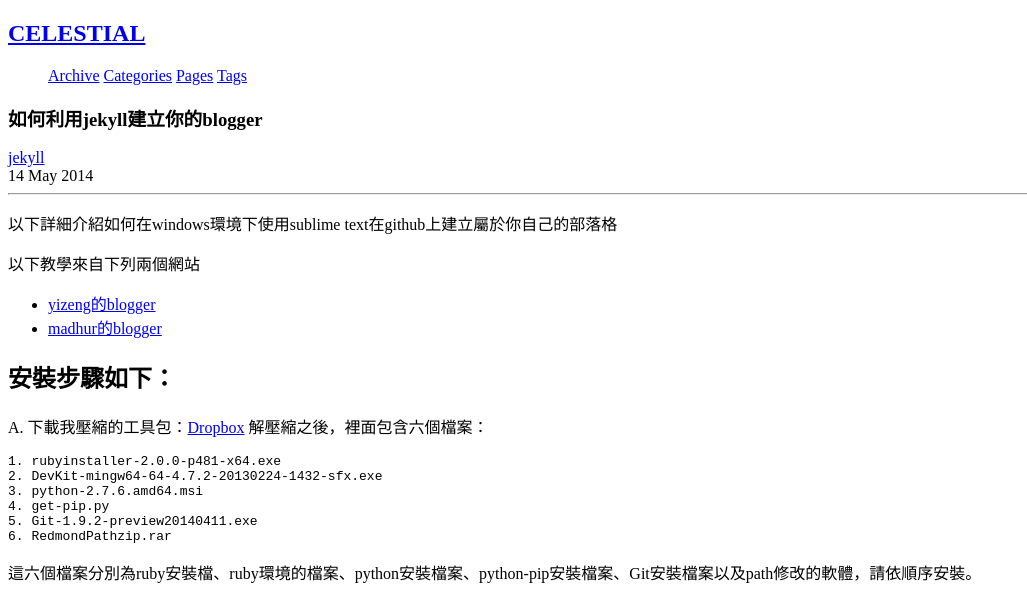
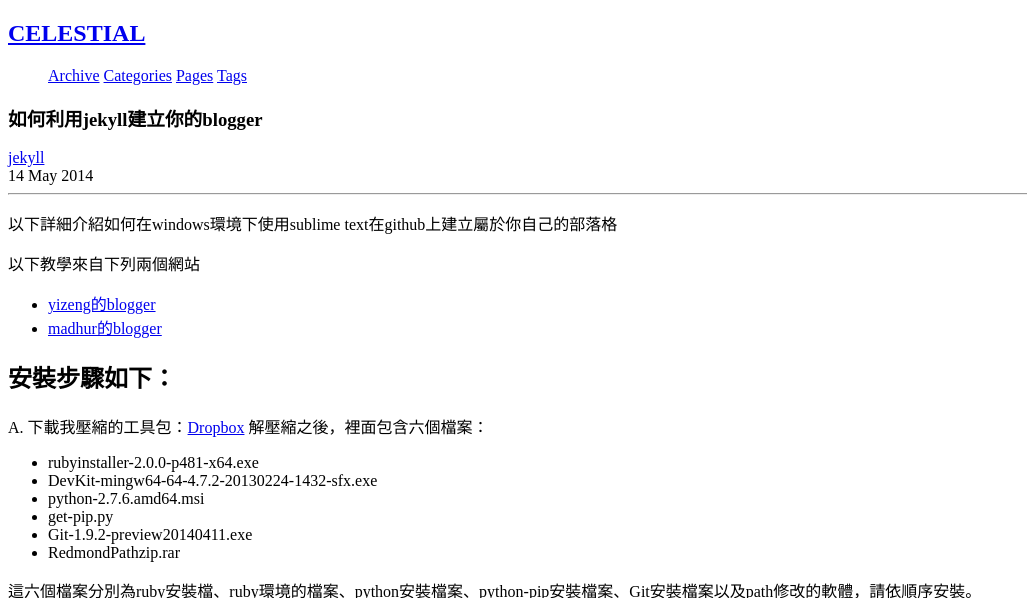
Before and after one commit to chengyucatch/chingchuan-chen.github.com, a Jekyll site: the page built from _posts/2014-05-14-how-to-build-blog-by-using-jekyll.md, in a window 1280 px wide and 1400 px high. Shown: the top 598 px of the window, without its empty margins (0-1027 px from the left). Built offline with Jekyll 4.4.1, drawn with Linux system fonts in a browser that asks for light colours; nearby versions of some CDN libraries; library files that are not in the unit come from our copies; Markdown is read by kramdown in place of the engine named in the settings; comment, search, counter and statistics services are not loaded; some of the changed text lies outside the part shown; grey boxes are pictures that could not be loaded.

Commit message:
edit post

```diff
--- a/_posts/2014-05-14-how-to-build-blog-by-using-jekyll.md
+++ b/_posts/2014-05-14-how-to-build-blog-by-using-jekyll.md
@@ -24,33 +24,33 @@
 A. 下載我壓縮的工具包：[Dropbox](https://www.dropbox.com/s/pphmfw6gfk8p9ma/blogger_toolbox.rar)
 解壓縮之後，裡面包含六個檔案：
 
-    1. rubyinstaller-2.0.0-p481-x64.exe
-    2. DevKit-mingw64-64-4.7.2-20130224-1432-sfx.exe
-    3. python-2.7.6.amd64.msi
-    4. get-pip.py
-    5. Git-1.9.2-preview20140411.exe
-    6. RedmondPathzip.rar
+* rubyinstaller-2.0.0-p481-x64.exe
+* DevKit-mingw64-64-4.7.2-20130224-1432-sfx.exe
+* python-2.7.6.amd64.msi
+* get-pip.py
+* Git-1.9.2-preview20140411.exe
+* RedmondPathzip.rar
 
 這六個檔案分別為ruby安裝檔、ruby環境的檔案、python安裝檔案、python-pip安裝檔案、Git安裝檔案以及path修改的軟體，請依順序安裝。
 
-    1. ruby預設安裝到C:\Ruby200-x64，中間記得勾選"Add Ruby executables to your PATH"。
-    ![](/images/ruby_install.png)
-	2. 解壓縮ruby環境，方便說明，我設定解壓縮到C:\rubydevkit
-	3. 安裝python，預設安裝到C:\Python27，然後點擊兩下get-pip.py，便完成python安裝。
-	4. 安裝Git，中間要注意，勾選Use Git from the Windows Command Prompt
-	![](/images/git_install.png)
-	5. 把RedmondPathzip.rar解壓縮，打開Redmond Path.exe，在任意視窗中下方加入; C:\Python27; C:\Python27\Scripts，(你安裝路徑有更動，請跟著更改)，如下圖下示：
-	![](/images/path_setup.png)
+* ruby預設安裝到C:\Ruby200-x64，中間記得勾選"Add Ruby executables to your PATH"。
+![](/images/ruby_install.png)
+* 解壓縮ruby環境，方便說明，我設定解壓縮到C:\rubydevkit
+* 安裝python，預設安裝到C:\Python27，然後點擊兩下get-pip.py，便完成python安裝。
+* 安裝Git，中間要注意，勾選Use Git from the Windows Command Prompt
+![](/images/git_install.png)
+* 把RedmondPathzip.rar解壓縮，打開Redmond Path.exe，在任意視窗中下方加入; C:\Python27; C:\Python27\Scripts，(你安裝路徑有更動，請跟著更改)，如下圖下示：
+![](/images/path_setup.png)
 
 B. 為了工作方便，請先按下windows鍵(在Ctr跟Alt之間)+R，開啟執行視窗，鍵入cmd，打開Windows Command Prompt，為了解釋方便，以後稱這個視窗為cmd。
-    ![](/images/cmd_1.png)
-	![](/images/cmd_2.png)
+![](/images/cmd_1.png)
+![](/images/cmd_2.png)
 
 打開cmd，他的預設目錄是在你的使用者下，請先輸入cd ../..，退到C:\>，如圖：
-    ![](/images/cmd_3.png)
+![](/images/cmd_3.png)
 
 鍵入指令`pip install pygments`，會幫你安裝python的pygments的package
-	![](/images/python_install_pygments.png)
+![](/images/python_install_pygments.png)
 
 然後在cmd中輸入下列指令：
 
@@ -59,14 +59,14 @@
 	notepad config.yml
 
 輸入完以上三行指令後，將會用記事本打開一個名為config.yml的檔案，最後一行改成 `- C:\Ruby200-x64`。
-    ![](/images/dk_rb_edit.png)
+![](/images/dk_rb_edit.png)
 
 回到cmd，鍵入`ruby dk.rb install`，如果成功會出現下面的訊息：
-    ![](/images/dk_rb_edit_2.png)
+![](/images/dk_rb_edit_2.png)
 
 然後回到cmd，鍵入`gem install jekyll`，然後等待一下之後，他會安裝數個gems(不一定是27)，如圖：
-	![](/images/ruby_install_jekyll_1.png)
-	![](/images/ruby_install_jekyll_2.png)
+![](/images/ruby_install_jekyll_1.png)
+![](/images/ruby_install_jekyll_2.png)
 
 C. 申請git，並且clone我的庫當作基底。請到 [Github](https://github.com/)申請一個帳號，假設你的使用者名稱(username)為USERNAME，在你的github中建立一個新的repository，repository的名稱請設定為USERNAME.github.com，這樣就完成github初步的設定。
 
```
